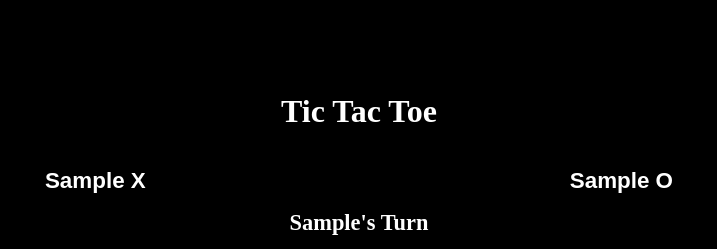
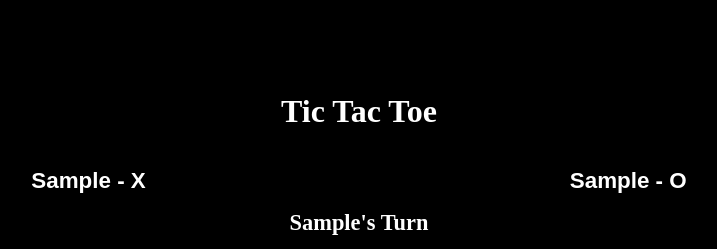
Before and after one commit to DavidOh1606/tictactoe, a plain HTML site: page index.html in a window 1280 px wide. Both pictures are taken after typing "Sample", "Sample" into the empty fields and a click on the input "Ready!!". Shown: the top 249 px of the page, 281-998 px from the left. Drawn offline with Linux system fonts and the light colour scheme.

Commit message:
Change webpage title and remove unnecessary code

```diff
--- a/index.html
+++ b/index.html
@@ -3,7 +3,7 @@
     <head>
         <meta charset="UTF-8">
         <meta name="viewport" content="width=device-width, initial-scale=1.0">
-        <title>Tic Tac Toe X-treme</title>
+        <title>Tic Tac Toe</title>
         <link rel="stylesheet" href="./styles.css">
         <script src="script.js" defer></script>
     </head>
@@ -11,21 +11,7 @@
         <h1>Tic Tac Toe</h1>
 
 
-        <div class="player-names-div">
-            <!-- <form class="player-names">
-                <div class="player-name">
-                    <label for="player-one">Player One's Name</label>
-                    <input type="text" id="player-one" class="player-name" maxlength="10">
-                </div>
-                <input type="submit" value="Ready!!" class="ready-button">
-
-                <div class="player-name">
-                    <label for="player-two">Player Two's Name</label>
-                    <input type="text" id="player-two" class="player-name" maxlength="10">
-                </div>
-            </form> -->
-
-        </div>
+        <div class="player-names-div"></div>
 
         <div class="turn-text"></div>
         <div class="content"></div>
--- a/script.js
+++ b/script.js
@@ -115,7 +115,6 @@ const gameManager = (function(board, playerOne, playerTwo) {
         createBoxes();
         playerText();
         createResetButton();
-        console.log('HI');
     }
 
     const createBoxes = function() {
@@ -228,7 +227,7 @@ const playerManager = (function(gameManager, playerOne, playerTwo) {
         form.addEventListener("submit", function(event) {
 
             const nameInputs = document.querySelectorAll("input.player-name");
-            createNameDisplays(`${nameInputs[0].value} ${playerOne.char}` , `${nameInputs[1].value} ${playerTwo.char}`);
+            createNameDisplays(`${nameInputs[0].value} - ${playerOne.char}` , `${nameInputs[1].value} - ${playerTwo.char}`);
             playerOne.username = nameInputs[0].value;
             playerTwo.username = nameInputs[1].value;
             gameManager.playGame();
```
